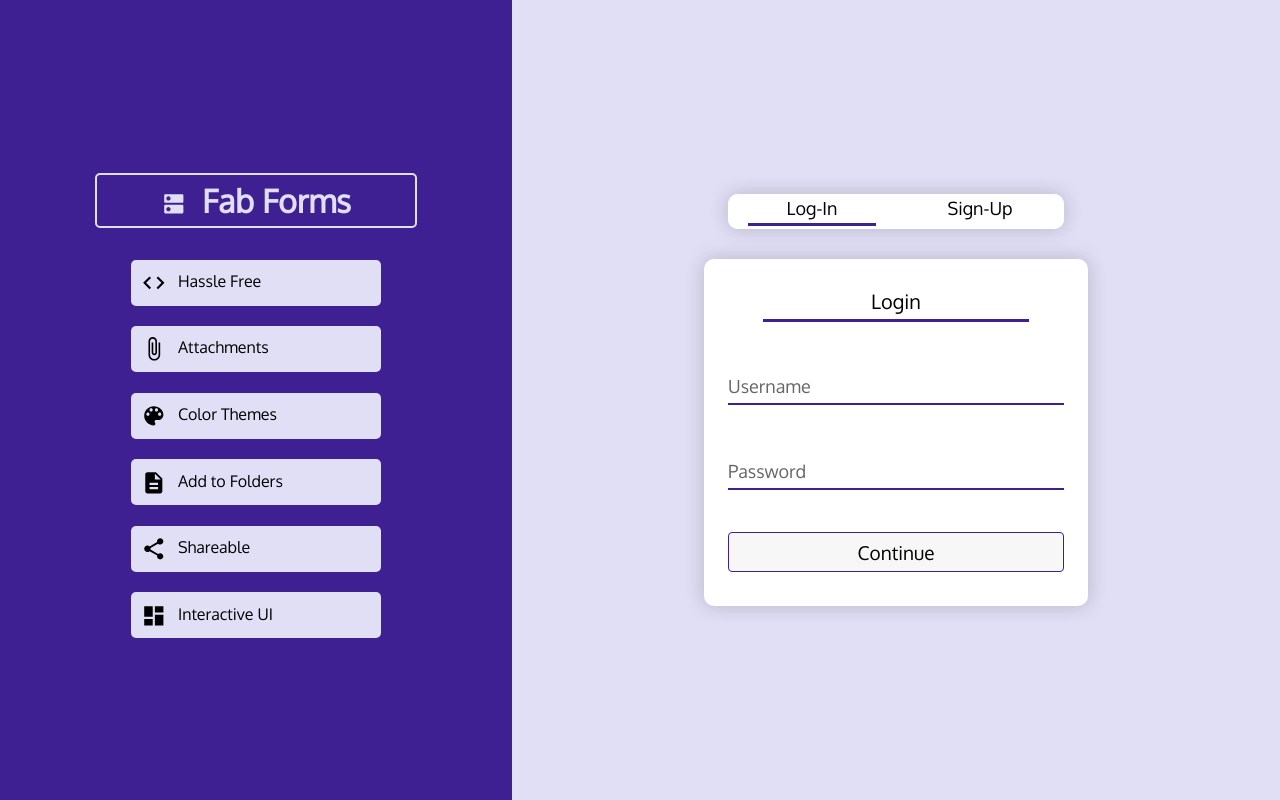
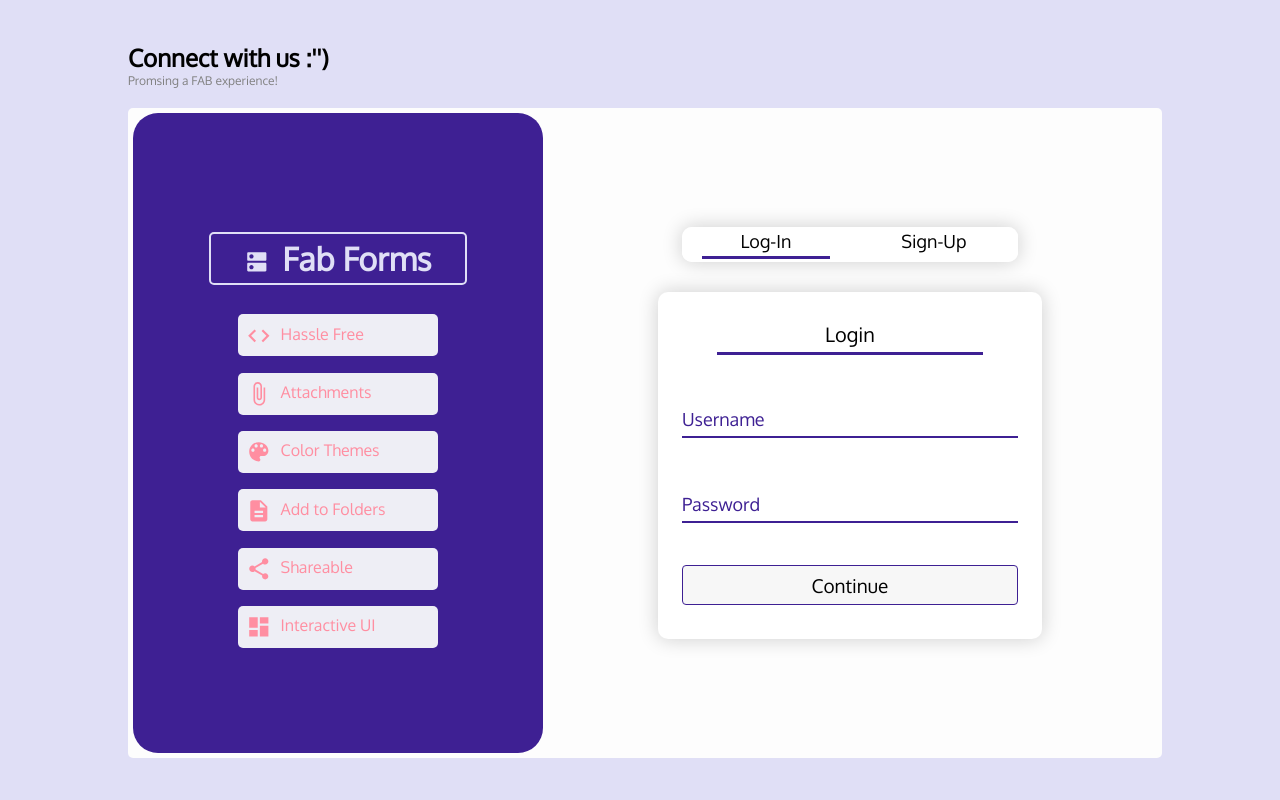
Before and after one commit to AviroopNandy/Google-Forms-Clone, a React (Create React App) app: page /login in a window 1280 px wide. Built offline with nearby package versions, Linux system fonts and the light colour scheme.

Commit message:
login styling

```diff
--- a/src/App.css
+++ b/src/App.css
@@ -6,6 +6,7 @@
   --whiteLightTwo:#eeeef5;
   --pinkOne:#FECFD6;
   --pinkTwo:#FF8EA1;
+  --whiteLightThree:#fdfdfd;
 }
 html{
   box-sizing: border-box;
@@ -14,7 +15,11 @@ body{
   margin:0;
   padding:0;
   min-height:100vh;
+  overflow-x: hidden;
   /* background:linear-gradient(145deg,var(--purpleDark) 50%,var(--purpleLight) 50%); */
+  display:flex;
+  justify-content: center;
+  align-items: center;
   background:var(--purpleLight);
   font-family: 'Oxygen', sans-serif;
 }
--- a/src/components/LoginApp/LoginApp.js
+++ b/src/components/LoginApp/LoginApp.js
@@ -35,7 +35,10 @@ class LoginApp extends React.Component {
 
     render() {
         return(
-            <div className={ styles.rootContainer }>
+            <div className={styles.wrapper}>
+                <h2>Connect with us :'')</h2>
+                <p>Promsing a FAB experience!</p>
+                <div className={ styles.rootContainer }>
                 <div className={styles.sub1}>
                     <h1><DnsIcon />Fab Forms</h1>
                     <div><CodeIcon className={styles.done} />Hassle Free</div>
@@ -64,6 +67,7 @@ class LoginApp extends React.Component {
                     </div>
                 </div>
             </div>
+            </div>
         );
     }
 }
--- a/src/components/LoginApp/LoginApp.module.css
+++ b/src/components/LoginApp/LoginApp.module.css
@@ -7,24 +7,40 @@ body,
     height: 100vh;
     box-sizing: border-box;
 }
-
+.wrapper>h2{
+    /* text-align: center; */
+    margin:0;
+    padding:0;
+}
+.wrapper>p{
+    /* text-align: center; */
+    font-size:0.75rem;
+    margin-top:0;
+    padding-top:0;
+    margin-bottom:2%;
+    color:grey;
+}
 .rootContainer {
-    width: 100%;
-    min-height: 100vh;
+    width: 80vw;
+    min-height: 80vh;
+    background:var(--whiteLightThree);
+    border-radius: 5px;
     /* background: linear-gradient(90deg, var(--purpleDark) 50%, var(--purpleLight) 50%); */
     display: flex;
     flex-direction: row;
     /* justify-content: space-around; */
     align-items: center;
+    padding:0.5%;
 }
 .sub1{
     width:40%;
-    height:100vh;
+    height:80vh;
     background:var(--purpleDark);
     display:flex;
     justify-content: center;
     flex-direction: column;
     align-items: center;
+    border-radius: 25px;
 }
 .sub1>h1{
     width:60%;
@@ -36,15 +52,16 @@ body,
 }
 .sub1>div{
     width:45%;
-    background:var(--purpleLight);
+    background:var(--whiteLightTwo);
     padding:2%;
     border-radius: 5px;
     margin:2%;
+    color:var(--pinkTwo)
 }
 .sub2{
     width:60%;
-    height:100vh;
-    background:var(--purpleLight);
+    height:80vh;
+    background:var(--whiteLightThree);
     display:flex;
     justify-content: center;
     flex-direction: column;
@@ -140,7 +157,7 @@ body,
     margin-top: -35px;
     pointer-events: none;
     transition: 500ms;
-    color: #666666;
+    color: var(--purpleDark);
 }
 
 .loginLabel {
--- a/src/containers/Home/Home.js
+++ b/src/containers/Home/Home.js
@@ -14,6 +14,7 @@ export default class Home extends Component {
     render() {
         return (
             <React.Fragment>
+                <div className={styles.wrapper}>
                 <div className={styles.container}>
                     <SideContainer />
                    <div className={styles.mainContainer}>
@@ -50,6 +51,7 @@ export default class Home extends Component {
 
                    </div>
                 </div>
+                </div>
             </React.Fragment>
         )
     }
--- a/src/containers/Home/Home.module.css
+++ b/src/containers/Home/Home.module.css
@@ -1,12 +1,24 @@
+.wrapper{
+    width:100vw;
+    height:120vh;
+    display:flex;
+    justify-content: center;
+    align-items: center;
+    /* padding:2%; */
+}
 .container{
-    width:90%;
-    margin:3% auto;
+    width:85%;
+    /* min-height:100vh; */
+    margin:auto;
     background:var(--whiteLight);
     border-radius:2rem;
     padding:20px;
     display:flex;
     flex-direction:row;
     justify-content: space-between;
+    /* justify-content: center; */
+    margin-top:10%;
+    margin-bottom:2%;
 }
 .mainContainer{
     background:var(--whiteLightTwo);
```
